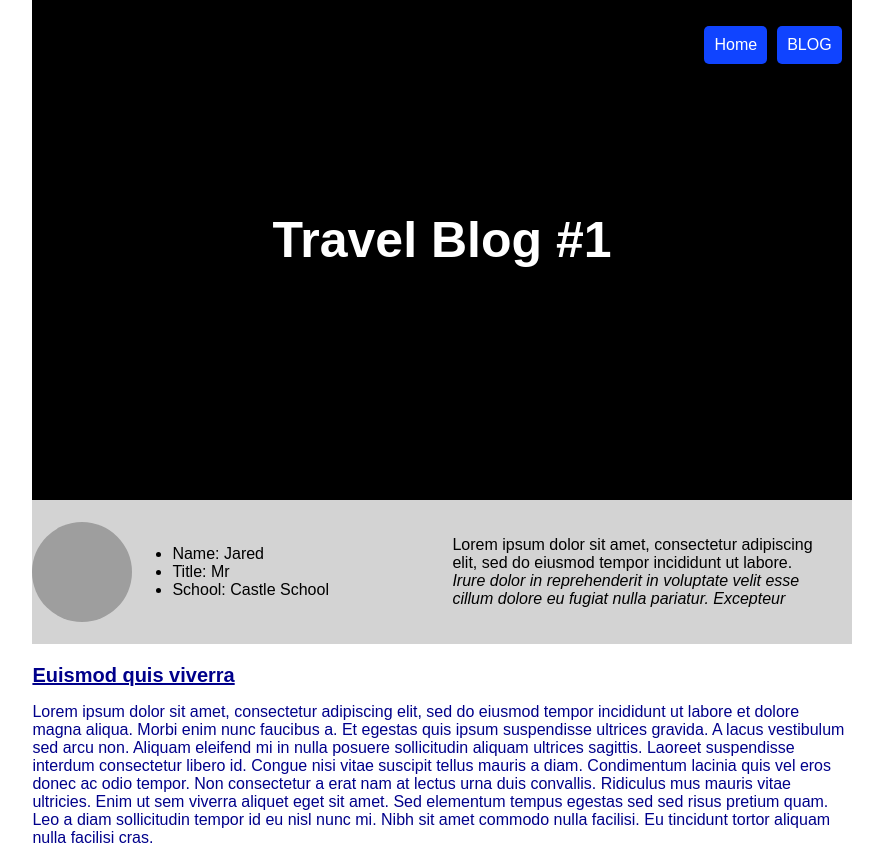
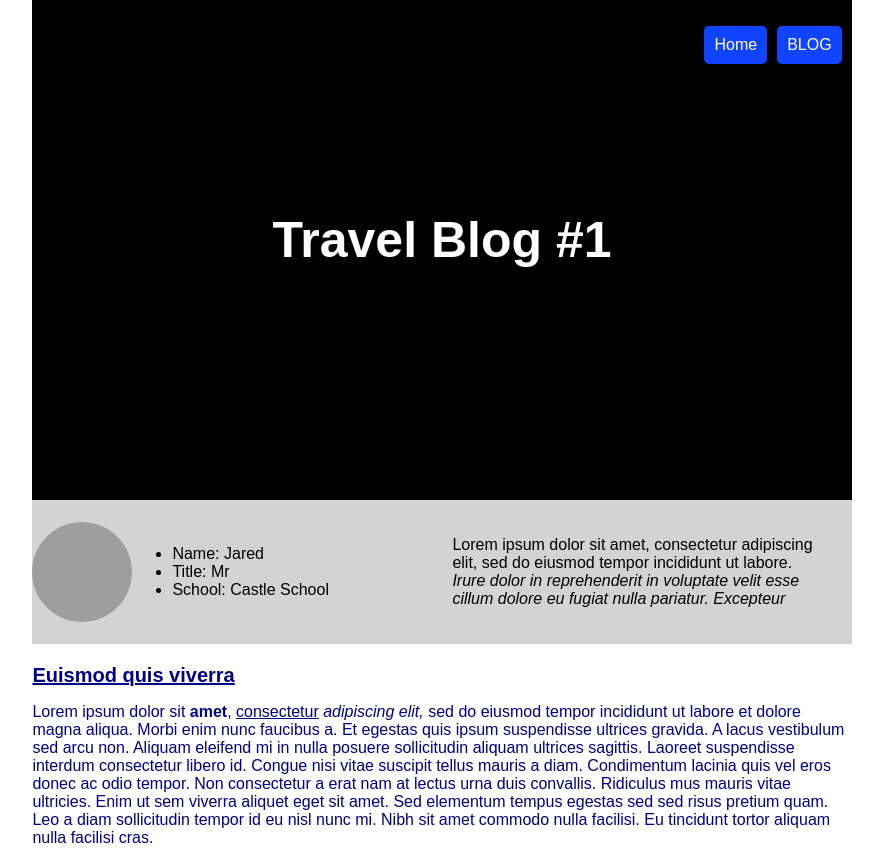
Before and after one commit to devmunro/blog, a plain HTML site: page blog.html in a window 1280 px wide. Shown: the top 850 px of the page, without its empty margins (198-1081 px from the left). Drawn offline with Linux system fonts and the light colour scheme; grey boxes are pictures that could not be loaded.

Commit message:
add bold, italic and underline

```diff
--- a/blog.html
+++ b/blog.html
@@ -44,7 +44,7 @@
     <article>
       <h2>Euismod quis viverra</h2>
       <p>
-        Lorem ipsum dolor sit amet, consectetur adipiscing elit, sed do eiusmod
+        Lorem ipsum dolor sit <b>amet</b>, <u>consectetur</u> <em>adipiscing elit,</em> sed do eiusmod
         tempor incididunt ut labore et dolore magna aliqua. Morbi enim nunc
         faucibus a. Et egestas quis ipsum suspendisse ultrices gravida. A lacus
         vestibulum sed arcu non. Aliquam eleifend mi in nulla posuere
--- a/css/style.css
+++ b/css/style.css
@@ -1,8 +1,8 @@
 /* imports */
 
-@import 'media.css';
-@import 'author.css';
-@import 'footer.css';
+@import "media.css";
+@import "author.css";
+@import "footer.css";
 
 
 /* global styles*/
```
